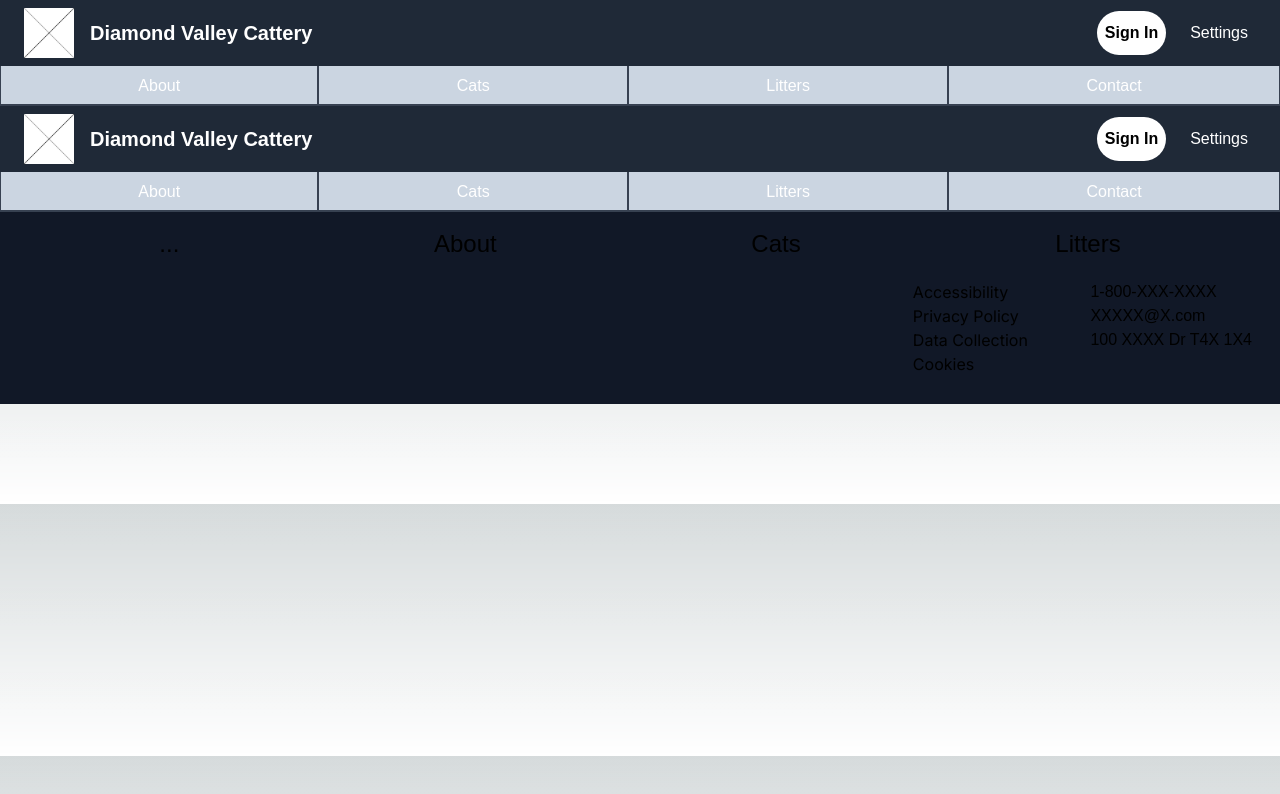
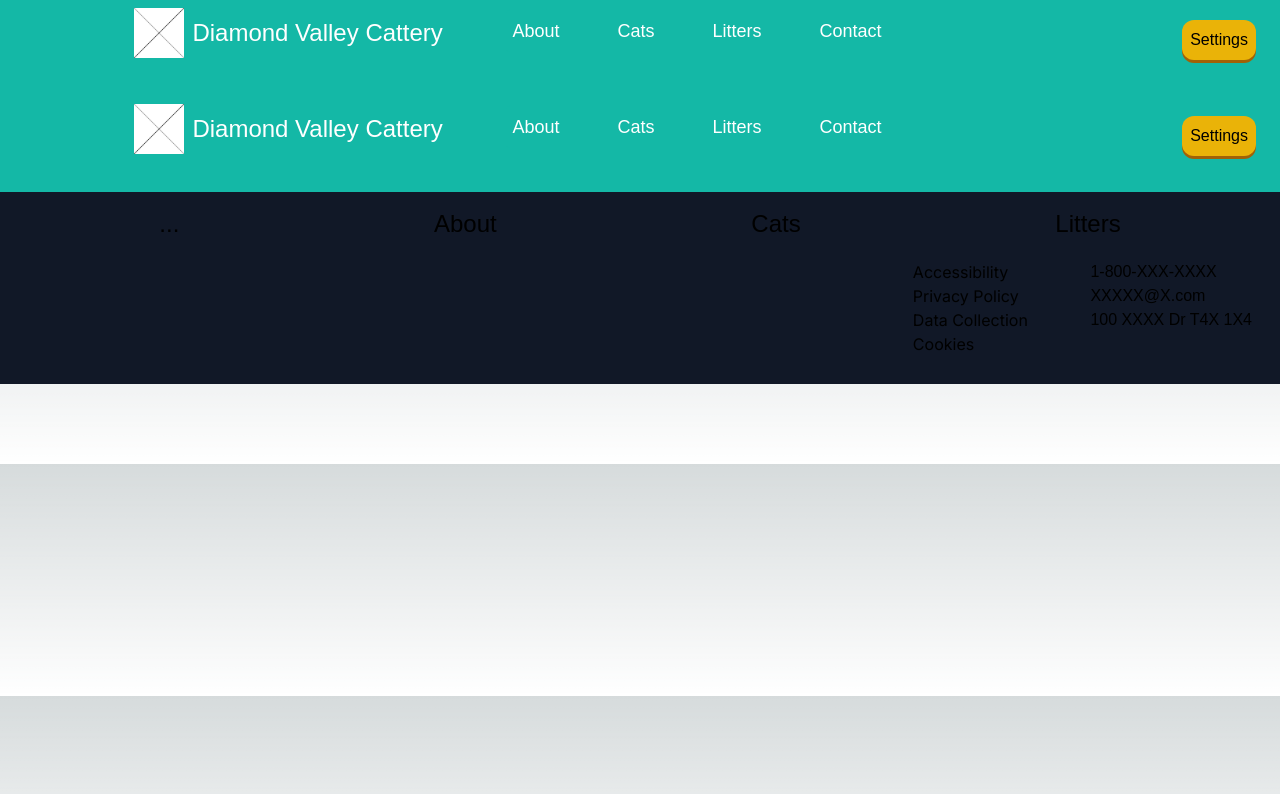
Before and after one commit to afern140/Diamond-Valley-Cattery-Website, a Next.js app: page /navbar in a window 1280 px wide. Shown: the top 794 px of the page. Built offline with nearby package versions, Linux system fonts and the light colour scheme; no server answers.

Commit message:
addChanges

```diff
--- a/app/cats/page.js
+++ b/app/cats/page.js
@@ -1,6 +1,7 @@
 "use client"
 
 import React, { useState, useEffect } from "react";
+import Image from "next/image";
 import Link from "next/link";
 import { getObjects, getObject } from "../_utils/firebase_services";
 import Dropdown from "@/app/components/dropdown";
@@ -159,27 +160,54 @@ export default function Page() {
 		console.log(filteredData);
 	}, [fieldInput, filters, sortingMethod, cats]);
 
+	const zigzagSize = new Array(100).fill(null);
+
 	return (
-		<main className="w-full flex-col justify-center text-black text-xl font-normal bg-white">
+		<main className="w-full flex-col justify-center text-black text-xl font-normal bg-white overflow-hidden">
+
+			{/* Zigzag */}
+			<div className="relative w-full bg-repeat-x flex pt-16">
+				{
+				zigzagSize.map(() => (
+					<div className="flex">
+					<div className="size-[16px] bg-white bg-gradient-to-br from-white from-50% to-teal-500 to-50%" />
+					<div className="size-[16px] bg-white bg-gradient-to-bl from-white from-50% to-teal-500 to-50%" />
+					</div>
+				))
+				}
+			</div>
+
+			{/* Top Solid-Color Part */}
+			<div className="w-full mx-auto bg-teal-500 h-[360px] text-white text-center">
+				<h1 className="text-4xl pt-20">Cats</h1>
+				<h2 className="text-xl pt-4 w-3/5 mx-auto">DISCOVER YOUR NEW BEST FRIEND AT DIAMOND VALLEY CATTERY. BROWSE OUR ADORABLE CATS AVAILABLE FOR PURCHASE.</h2>
+			</div>
+
+			{/* Zigzag */}
+			<div className="relative w-full bg-repeat-x flex">
+				{
+				zigzagSize.map(() => (
+					<div className="flex">
+					<div className="size-[16px] bg-white bg-gradient-to-tr from-white from-50% to-teal-500 to-50%" />
+					<div className="size-[16px] bg-white bg-gradient-to-tl from-white from-50% to-teal-500 to-50%" />
+					</div>
+				))
+				}
+			</div>
+
 	<div>
-		<div className=" grid grid-flow-col">
-		<div className="" />
-		<h1 className=" font-normal m-auto text-4xl flex text-center justify-center text-black pt-16 pb-4">Cats</h1>
-		<div className="pt-12 flex">
-			<Link href="/addcat" className="m-auto">
-			<button className=" bg-cat-gray-1 p-3 rounded-3xl text-white">Add Cat</button>
-			</Link>
-		</div>
-		</div>
+		<div className=" pt-10" />
 		{/* Search Field */}
-		<div className="align-middle justify-center flex">
+		<div className="align-middle justify-center flex translate-x-6">
 			<input type="text"
 				name="catlist-search"
 				placeholder="Search"
-				className=" border border-black rounded-3xl text-xl pl-4 w-4/5 h-10"
-				onChange = { (Event) => searchItems(Event.target.value, "") } />
+				className=" bg-teal-50 border border-teal-500 placeholder-teal-600 shadow rounded-3xl text-xl pl-4 w-4/5 h-10 focus:outline-none focus:ring focus:border-teal-300"
+				onChange = { (Event) => searchItems(Event.target.value, "") }>
+			</input>
 
 			{/* Insert icon here... */}
+			<Image className="relative -translate-x-12" alt="Search..." src="/img/search-icon.svg" width={30} height={30} />
 		</div>
 	</div>
 
@@ -189,16 +217,18 @@ export default function Page() {
 		<div className=" w-1/3 mr-6 align-middle justify-start flex-col flex items-center">
 			<h2 className="py-6 text-2xl font-semibold">Filters</h2>
 
-			<h3 className="py-2 text-lg">Breed</h3>
-			<Dropdown queryType="breed" callback={filterItems} cats={cats}/>
-			<h3 className="py-2 text-lg">Gender</h3>
-			<Dropdown queryType="gender" callback={filterItems} cats={cats}/>
-			<h3 className="py-2 text-lg">Age</h3>
-			<Dropdown queryType="age" callback={filterItems} cats={cats}/>
-			<h3 className="py-2 text-lg">Color</h3>
-			<Dropdown queryType="color" callback={filterItems} cats={cats}/>
+			<div className="p-8 bg-teal-500 text-white rounded-xl">
+				<h3 className="py-2 text-lg">Breed</h3>
+				<Dropdown isInsidePanel={true} queryType="breed" callback={filterItems} cats={cats}/>
+				<h3 className="py-2 text-lg">Gender</h3>
+				<Dropdown isInsidePanel={true} queryType="gender" callback={filterItems} cats={cats}/>
+				<h3 className="py-2 text-lg">Age</h3>
+				<Dropdown isInsidePanel={true} queryType="age" callback={filterItems} cats={cats}/>
+				<h3 className="py-2 text-lg">Color</h3>
+				<Dropdown isInsidePanel={true} queryType="color" callback={filterItems} cats={cats}/>
 
-			<button onClick={clearFilters} className=" py-2 px-4 mt-10 bg-slate-300 rounded-xl font-semibold">Clear Filters</button>
+				<button onClick={clearFilters} className=" py-2 px-4 mt-10 bg-slate-300 rounded-xl font-semibold">Clear Filters</button>
+			</div>
 		</div>
 
 		{/* Second split of the page */}
--- a/app/components/carousel.js
+++ b/app/components/carousel.js
@@ -69,7 +69,7 @@ export default function CarouselDefault() {
 	  },
 	}
 	return (
-	<div className="grid max-h-[440px] w-full place-items-center overflow-x-hidden overflow-y-hidden p-6">
+	<div className="grid relative z-40 max-h-[440px] w-full place-items-center overflow-x-hidden overflow-y-hidden p-6">
 	<Carousel
 	  className="pb-5"
 	  autoplay
--- a/app/components/dropdown.js
+++ b/app/components/dropdown.js
@@ -3,7 +3,7 @@
 import { useState, React } from "react";
 //import cats from "@/app/cats/[cat]/cat.json"
 
-function Dropdown({queryType, callback, cats}) {
+function Dropdown({queryType, callback, cats, isInsidePanel}) {
     const [isOpen, setIsOpen] = useState(false)
     const [query, setQuery] = useState("")
 	const [dropdownValue, setDropdownValue] = useState("")
@@ -59,7 +59,7 @@ function Dropdown({queryType, callback, cats}) {
     return (
     <div className="relative flex flex-col items-center w-full h-auto rounded-lg">
         <button onClick={() => setIsOpen((prev) => !prev)}
-                className="bg-white text-black h-10 p-4 w-full flex items-center justify-between font-bold text-lg rounded-lg tracking-wider border border-black duration-300 active:text-white">
+                className={"h-10 p-4 w-full flex items-center justify-between font-bold text-lg rounded-lg tracking-wider border duration-300 active:text-white " + (isInsidePanel ? "bg-teal-100 text-teal-600 border-teal-700" : "bg-white text-black border-black")}>
                     <span className={"text-sm"}>{(dropdownValue === "" ? "Select..." : dropdownValue)}</span>
                 </button>
 
--- /dev/null
+++ b/app/navbar/LinkButton.js
@@ -0,0 +1,16 @@
+"use client"
+
+import Image from "next/image";
+import Link from "next/link";
+
+const LinkButton = ({text, href, yellowBackdrop}) => {
+    return (
+      <Link className="rounded-full" href={href ? href : "/"}>
+        <button className={"text-lg border size-fit m-auto px-4 py-2 rounded-full border-teal-500 hover:border-teal-50"
+                          + (yellowBackdrop ? " bg-yellow-500 text-black" : "")}>
+            {text ? text : "Navigate"}
+        </button>
+      </Link>
+    );
+};
+export default LinkButton;
--- a/app/navbar/Logo.js
+++ b/app/navbar/Logo.js
@@ -35,15 +35,16 @@ const Logo = () => {
   }, []);
 
   return (
-    <>
-      <Link href="/" style={{ display: showButton ? "none" : "block" }}>
+    <div className="flex m-auto">
+      <Link href="/" className="flex">
         <Image
           src="/img/Placeholder.png"
           alt="Logo"
-          width={width < 1024 ? "50" : "50"}
-          height={width < 1024 ? "55" : "50"}
+          width={width < 1024 ? "60" : "50"}
+          height={width < 1024 ? "60" : "50"}
           className="relative"
         />
+        <h1 className="ml-2 text-2xl m-auto">Diamond Valley Cattery</h1>
       </Link>
       <div
         style={{
@@ -52,7 +53,7 @@ const Logo = () => {
       >
         <Button />
       </div>
-    </>
+    </div>
   );
 };
 
--- a/app/navbar/page.js
+++ b/app/navbar/page.js
@@ -2,6 +2,7 @@
 import React, { useState, useEffect } from "react";
 import Link from "next/link";
 import Logo from "./Logo";
+import LinkButton from "./LinkButton"
 import {useUserAuth} from "../_utils/auth-context";
 import { useTheme } from "next-themes";
 
@@ -16,7 +17,45 @@ const Navbar = () => {
 
   return (
     <div className="font-sans text-white font-normal text-base">
-    <div className="w-full h-15 sticky mx-auto bg-gray-800 p-2">
+    <div className="w-full h-24 sticky mx-auto bg-teal-500 p-2">
+
+      <div className="w-full m-auto flex">
+        <div className="w-4/5 flex m-auto space-x-6">
+          <div className="w-1/3">
+            <Logo />
+          </div>
+          <div className="flex space-x-6">
+            <LinkButton text="About" />
+            <LinkButton text="Cats" href="/cats" />
+            <LinkButton text="Litters" href="/litters" />
+            <LinkButton text="Contact"/>
+          </div>
+          <div className="">
+
+          </div>
+        </div>
+
+        {/* Settings */}
+        <div className="absolute right-0 px-6 py-3">
+          <button className={"p-2 rounded-xl relative transition duration-300 bg-yellow-500 text-black hover:bg-yellow-600 active:bg-yellow-400 active:translate-y-[2px] z-10 " + (expandSettings ? "bg-teal-600" : "")}
+                            onClick={() => setExpandSettings(!expandSettings)}>Settings</button>
+          <div className="bg-yellow-700 p-3 rounded-xl -translate-y-[21px] -z-20"/>
+
+          { expandSettings &&
+            <div className="bg-white dark:bg-gray-600 w-80 h-fit absolute right-0 z-40 rounded-lg border-2 border-gray-300 -translate-y-4 shadow transition duration-300">
+              <div className="flex p-2 space-x-4 text-black dark:text-white">
+                <p>Dark Theme</p>
+                <button className="rounded-full" onClick={() => setTheme(theme === "dark" ? "light" : "dark")}>
+                  <div className={"w-12 h-6 rounded-full border-2 flex transition duration-200 bg-gray-700 dark:bg-green-400"} >
+                    <div className={"bg-gray-300 dark:bg-white size-4 rounded-full m-auto transition duration-300 -translate-x-3 dark:translate-x-3"} />
+                  </div>
+                </button>
+              </div>
+            </div>
+          }
+        </div>
+      </div>
+      {/*
         <div className="px-4 h-full sticky">
             <ul className="flex items-center text-white space-x-4 sticky">
                 <li>
@@ -29,7 +68,7 @@ const Navbar = () => {
                     {!user && <Link href="../login"><button className=" p-2.5 rounded-3xl bg-white font-bold px-2 text-black">Sign In</button></Link> }
                     {user && <button className="p-2.5 rounded-3xl bg-white font-bold px-2 text-black" onClick={handleSignOut}>Sign Out</button> }
                     {/*<button className="h-12 rounded-3xl bg-white font-bold px-5 text-black" onClick={handleClick}>Sign In</button>*/}
-                </li>
+                {/*</li>
                 <li>
                   <button className={"p-2 rounded-xl transition duration-300 hover:bg-gray-700 active:bg-gray-500 " + (expandSettings ? "bg-gray-600" : "")}
                           onClick={() => setExpandSettings(!expandSettings)}>Settings</button>
@@ -50,6 +89,7 @@ const Navbar = () => {
                 </li>
             </ul>
           </div>
+
       </div>
       <div className="flex w-full h-10 bg-slate-300 justify-between -z-10 border-b-2 border-gray-700">
         <Link href="" className="flex-grow border-l border-r border-solid border-gray-700 text-center"><button className="mt-2">About</button></Link>
@@ -57,6 +97,8 @@ const Navbar = () => {
         <Link href="/litters" className="flex-grow border-l border-r border-solid border-gray-700 text-center"><button className="mt-2">Litters</button></Link>
         <Link href="" className="flex-grow border-l border-r border-solid border-gray-700 text-center"><button className="mt-2">Contact</button></Link>
       </div>
+    */}
+    </div>
     </div>
   );
 };
--- a/app/page.js
+++ b/app/page.js
@@ -8,17 +8,45 @@ import React from 'react';
 
 export default function Home() {
 
+  const zigzagSize = new Array(100).fill(null);
+
   return (
-    <div className="w-full bg-white dark:bg-gray-700 -z-10">
-      <div className="container mx-auto">
-        <CarouselDefault />
+    <div className="w-screen bg-white dark:bg-gray-700 -z-10 overflow-hidden">
+      {/* Paw Prints */}
+      <div className="absolute z-10 opacity-40 size-full">
+        <Image className="absolute top-0 right-0 -translate-x-16 translate-y-10 rotate-[45deg]" alt="" src="/img/Paw-print.svg" width={40} height={40} />
+        <Image className="absolute top-0 right-0 -translate-x-10 translate-y-40 rotate-[45deg]" alt="" src="/img/Paw-print.svg" width={40} height={40} />
+        <Image className="absolute top-0 left-0 translate-x-10 translate-y-40 rotate-[12deg]" alt="" src="/img/Paw-print.svg" width={40} height={40} />
+        <Image className="absolute top-0 left-0 translate-x-20 translate-y-[260px] rotate-[-40deg]" alt="" src="/img/Paw-print.svg" width={40} height={40} />
+      </div>
 
+      {/* Top Solid-Color Part */}
+      <div className="w-full mx-auto bg-teal-500 -mb-20">
+        <div className="w-4/5 mx-auto">
+          <CarouselDefault />
+        </div>
+      </div>
+
+
+      {/* Zigzag */}
+      <div className="relative w-full bg-repeat-x flex">
+        {
+          zigzagSize.map(() => (
+            <div className="flex">
+              <div className="size-[16px] bg-white bg-gradient-to-tr from-white from-50% to-teal-500 to-50%" />
+              <div className="size-[16px] bg-white bg-gradient-to-tl from-white from-50% to-teal-500 to-50%" />
+            </div>
+          ))
+        }
+      </div>
+
+      {/* Bottom White Part */}
+      <div className="bg-white w-full m-auto pt-20">
         <h2 className="font-sans font-normal text-2xl flex items-center justify-center text-center text-black py-4">Welcome to Diamond Valley Cattery</h2>
-
         <div className="flex justify-between py-6">
-          <Button />
-          <Button />
-          <Button />
+            <Button />
+            <Button />
+            <Button />
         </div>
       </div>
     </div>
--- a/tailwind.config.js
+++ b/tailwind.config.js
@@ -20,7 +20,7 @@ module.exports = {
       },
       boxShadow: {
         "cat-default": "0px 5px 5px 0px rgba(0, 0, 0, 0.25)",
-      }
+      },
     },
   },
   darkMode: "class",
```
Also changed, not shown: public/img/Paw-print.svg (added), public/img/search-icon.svg (added).
